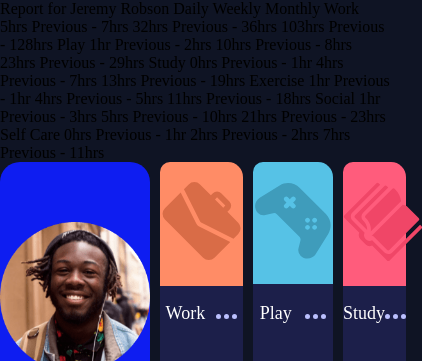
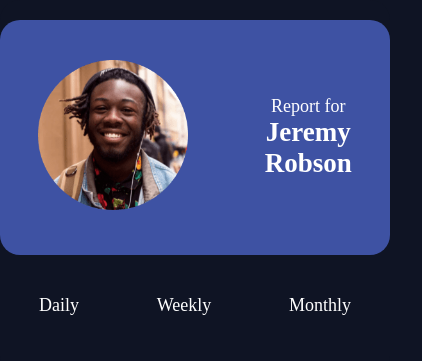
Before and after one commit to samuelkamotho92/Tracking-Dashboard, a plain HTML site: page index.html in a window 390 px wide. Shown: the top 361 px of the page, 422 px wide, since content can reach past the window. Drawn offline with Linux system fonts and the light colour scheme.

Commit message:
added responsiveness

```diff
--- a/index.css
+++ b/index.css
@@ -23,20 +23,29 @@ body{
 .divContent{
   background-color:  hsl(235, 46%, 20%);
   border-radius: 10px 10px 0px 0px;
+  z-index: 1;
 }
 .divContent:hover{
     background-color: hsl(235, 45%, 61%);
+    cursor: pointer;
 }
 .itemContent{
     display: flex;
     flex-direction: column;
     align-items: center;
     justify-content: center;
+    border-radius: 10px;
+    background-color:hsl(228, 45%, 44%);
 }
 .item-1{
 grid-row: 1/3;
 grid-column: 1/1;
-background-color:  hsl(236, 100%, 87%);
+background-color: hsl(226, 43%, 10%);
+}
+.daysWeek{
+    display: grid;
+    align-items: center;
+    justify-content: flex-start;
 }
 
 .item-2{
@@ -58,6 +67,9 @@ background-color:  hsl(236, 100%, 87%);
 }
 .title span{
     color: white;
+}
+.top-banner svg , .divContent svg{
+    cursor: pointer;
 }
 
 /* .item-2 .content{
@@ -125,3 +137,21 @@ border-radius: 10px;
     position: absolute;
     width: 100%;
 }
+
+@media only screen  and (max-width:768px){
+    .jeremyReport{
+        grid-template-columns: auto;
+        grid-template-rows: auto auto auto auto auto auto auto;
+    }
+    .itemContent{
+        display: flex;
+        flex-direction: row;
+        align-items: center;
+        justify-content: space-around;
+    }
+    .daysWeek{
+        display: flex;
+        align-items: center;
+        justify-content: space-around;
+    }
+}
--- a/index.html
+++ b/index.html
@@ -15,79 +15,24 @@
   </style>
 </head>
 <body>
-
-  Report for
-  Jeremy Robson
-
-  Daily
-  Weekly
-  Monthly
-
-  Work
-  5hrs <!-- daily -->
-  Previous - 7hrs <!-- daily -->
-  32hrs <!-- weekly -->
-  Previous - 36hrs <!-- weekly -->
-  103hrs <!-- monthly -->
-  Previous - 128hrs <!-- monthly -->
-
-  Play
-  1hr <!-- daily -->
-  Previous - 2hrs <!-- daily -->
-  10hrs <!-- weekly -->
-  Previous - 8hrs <!-- weekly -->
-  23hrs <!-- monthly -->
-  Previous - 29hrs <!-- monthly -->
-
-  Study
-  0hrs <!-- daily -->
-  Previous - 1hr <!-- daily -->
-  4hrs <!-- weekly -->
-  Previous - 7hrs <!-- weekly -->
-  13hrs <!-- monthly -->
-  Previous - 19hrs <!-- monthly -->
-
-  Exercise
-  1hr <!-- daily -->
-  Previous - 1hr <!-- daily -->
-  4hrs <!-- weekly<-->
-  Previous - 5hrs <!-- weekly -->
-  11hrs <!-- monthly -->
-  Previous - 18hrs <!-- monthly -->
-
-  Social
-  1hr <!-- daily -->
-  Previous - 3hrs <!-- daily -->
-  5hrs <!-- weekly -->
-  Previous - 10hrs <!-- weekly -->
-  21hrs <!-- monthly -->
-  Previous - 23hrs <!-- monthly -->
-
-  Self Care
-  0hrs <!-- daily -->
-  Previous - 1hr <!-- daily -->
-  2hrs <!-- weekly -->
-  Previous - 2hrs <!-- weekly -->
-  7hrs <!-- monthly -->
-  Previous - 11hrs <!-- monthly -->
 <div class="jeremyReport">
-<div class="item-1" style="background-color:hsl(236, 89%, 50%)">
+<div class="item-1">
   <div class="itemContent">
     <div class="profile">
     <img src="./images/image-jeremy.png" height="auto" width="150px">
     </div>
     <div class="content">
       <div>
-        <p style="color: white;">Report for <br>
-          <h3 style="color: white;">Jeremy Robson</h3>
+        <p style="color: white;font-size: 18px; text-align: center;">Report for <br>
+          <h2 style="color: white; text-align: center;">Jeremy<br> Robson</h2>
         </p>
       </div>
-    <!-- <div class="contentDates">
-      <p>Daily</p>
-      <p>Weekly</p>
-      <p>Monthly</p>
-    </div> -->
     </div>
+  </div>
+  <div class="daysWeek" style="text-align: center;color: white;">
+    <div>Daily</div>
+    <div>Weekly</div>
+    <div>Monthly</div>
   </div>
 </div>
 <div class="item-2">
@@ -95,9 +40,6 @@
     <svg width="79" height="79" xmlns="http://www.w3.org/2000/svg"><path d="m18.687 10.43 15.464 30.906c.31.682.743 1.322 1.3 1.88.558.557 1.198.99 1.714 1.217L68.237 59.98 52.484 75.732a8.025 8.025 0 0 1-11.355 0L2.934 37.538a8.025 8.025 0 0 1 0-11.356L18.687 10.43Zm19.345-7.99 10.839 10.838 2.065-2.064a5.845 5.845 0 0 1 8.258 0l8.258 8.259a5.845 5.845 0 0 1 0 8.258l-2.064 2.064 10.839 10.84a8.025 8.025 0 0 1 0 11.355l-4.728 4.728L39.126 40.53a1.963 1.963 0 0 1-.578-.413 1.963 1.963 0 0 1-.413-.578L21.95 7.168l4.728-4.728a8.025 8.025 0 0 1 11.355 0Zm17.033 12.903-2.064 2.065 8.258 8.258 2.064-2.064-8.258-8.259Z" fill="#D96C47" fill-rule="nonzero"/></svg>
   </div>
   <div class="divContent">
-    <div>
-      Work
-    </div>
       <div class="title">
         <div>
           <span class="">Work</span>
@@ -115,9 +57,6 @@
     <svg width="76" height="77" xmlns="http://www.w3.org/2000/svg"><path d="m60.91 71.846 12.314-19.892c3.317-5.36 3.78-13.818-2.31-19.908l-26.36-26.36c-4.457-4.457-12.586-6.843-19.908-2.31L4.753 15.69c-5.4 3.343-6.275 10.854-1.779 15.35a7.773 7.773 0 0 0 7.346 2.035l7.783-1.945a3.947 3.947 0 0 1 3.731 1.033l22.602 22.602c.97.97 1.367 2.4 1.033 3.732l-1.945 7.782a7.775 7.775 0 0 0 2.037 7.349c4.49 4.49 12.003 3.624 15.349-1.782Zm-24.227-46.12-1.891-1.892-1.892 1.892a2.342 2.342 0 0 1-3.312-3.312l1.892-1.892-1.892-1.891a2.342 2.342 0 0 1 3.312-3.312l1.892 1.891 1.891-1.891a2.342 2.342 0 0 1 3.312 3.312l-1.891 1.891 1.891 1.892a2.342 2.342 0 0 1-3.312 3.312Zm14.19 14.19a2.343 2.343 0 1 1 3.315-3.312 2.343 2.343 0 0 1-3.314 3.312Zm0 7.096a2.343 2.343 0 0 1 3.313-3.312 2.343 2.343 0 0 1-3.312 3.312Zm7.096-7.095a2.343 2.343 0 1 1 3.312 0 2.343 2.343 0 0 1-3.312 0Zm0 7.095a2.343 2.343 0 0 1 3.312-3.312 2.343 2.343 0 0 1-3.312 3.312Z" fill="#3F9CBB" fill-rule="nonzero"/></svg>
   </div>
   <div class="divContent">
-    <div>
-      Work
-    </div>
       <div class="title">
         <div>
           <span class="">Play</span>
@@ -134,9 +73,6 @@
   <div class="top-banner">
     <svg width="79" height="79" xmlns="http://www.w3.org/2000/svg"><path d="M33.227 1.495a1.87 1.87 0 0 1 2.646 0l1.323 1.323-27.78 27.78c-2.189 2.189-2.1 5.837.088 8.026l12.132 12.132a5.624 5.624 0 0 0 1.096 6.388 5.624 5.624 0 0 0 6.389 1.097l12.132 12.132c2.188 2.188 5.837 2.276 8.025.088l27.78-27.78 1.323 1.322a1.87 1.87 0 0 1 0 2.646L46.632 78.4a1.87 1.87 0 0 1-2.645 0L29.12 63.531a5.624 5.624 0 0 1-6.389-1.097l-5.291-5.291a5.624 5.624 0 0 1-1.097-6.388L1.478 35.89a1.87 1.87 0 0 1 0-2.646ZM59.74 22.783c1.948.27 3.83 1.117 5.325 2.612l10.583 10.583a1.87 1.87 0 0 1 0 2.646L46.544 67.727a1.87 1.87 0 0 1-2.646 0L30.67 54.498a1.872 1.872 0 0 0-2.646 0ZM49.19 6.875a1.87 1.87 0 0 1 2.647 0c4.489 4.489 5.877 8.98 6.178 12.342L27.67 49.56c.349-1.527 1.181-7.463-4.938-13.582a1.87 1.87 0 0 1 0-2.646Zm-7.936-2.646a1.87 1.87 0 0 1 2.645 0l1.323 1.323-25.134 25.134a5.619 5.619 0 0 0 0 7.938c4.005 4.005 4.2 7.696 4.043 9.335L12.15 35.978a1.87 1.87 0 0 1 0-2.646Z" fill="#F04667" fill-rule="nonzero"/></svg>  </div>
   <div class="divContent">
-    <div>
-      Work
-    </div>
       <div class="title">
         <div>
           <span class="">Study</span>
@@ -154,9 +90,6 @@
     <svg width="81" height="55" xmlns="http://www.w3.org/2000/svg"><path d="m33.357.579 16.447.426c.33.009.645.144.88.38l9.953 9.953a4.946 4.946 0 0 1 1.451 3.311l.514 12.87c.02.503.433.895.937.894l9.595-.05a4.438 4.438 0 0 1 4.437 4.43v.26c0 1.164-.453 2.259-1.277 3.082a4.334 4.334 0 0 1-3.083 1.277h-15.77c-2.347 0-4.393-2.045-4.393-4.393l-.001-8.405-12.05-.009.01 15.17c.001.426-.21.826-.56 1.067l-18.098 12.41c-1.363.849-2.958 1.033-4.426.537a5.147 5.147 0 0 1-1.994-1.237 5.247 5.247 0 0 1-1.193-1.85c-.875-2.293.074-4.934 2.256-6.277l12.303-8.973.252-11.28-13.556.442a1.291 1.291 0 0 1-.957-.377L2.237 11.439c-1-.999-1.55-2.38-1.513-3.792a5.124 5.124 0 0 1 1.714-3.71c2.042-1.84 5.234-1.688 7.267.345l8.576 8.576 29.444-1.635-2.133-2.133-12.263.347a4.434 4.434 0 0 1-3.294-1.28l-.016-.015a4.409 4.409 0 0 1-1.294-3.307c.08-2.347 2.16-4.255 4.632-4.256Zm33.78 11.774c3.025-3.025 7.945-3.025 10.97 0 3.024 3.025 3.024 7.944 0 10.97-3.025 3.024-7.945 3.024-10.97 0-3.024-3.026-3.025-7.945 0-10.97Z" fill="#29BA66" fill-rule="nonzero"/></svg>
  </div>
   <div class="divContent">
-    <div>
-      Work
-    </div>
       <div class="title">
         <div>
           <span class="">Exercise</span>
@@ -175,9 +108,6 @@
   <svg width="75" height="100" xmlns="http://www.w3.org/2000/svg"><g fill="#5A1CBB" fill-rule="nonzero"><path d="M45.834 46.627c4.78 4.78 13.1 5.754 19.257-.403 5.2-5.199 5.198-13.657 0-18.855L47.151 9.428C42.335 4.614 34.02 3.7 27.892 9.83c-4.701 4.7-5.151 12.066-1.352 17.277l-6.265 6.265c-1.339 1.339-.317 3.644 1.585 3.533l13.474-.777 10.499 10.499Zm11.404-11.483a2.567 2.567 0 1 1-3.629 3.631 2.567 2.567 0 0 1 3.63-3.631ZM35.745 20.909a2.567 2.567 0 1 1 3.63-3.629 2.567 2.567 0 0 1-3.63 3.63Zm12.562 5.303a2.567 2.567 0 1 1-3.63 3.63 2.567 2.567 0 0 1 3.63-3.63ZM55.16 63.698 37.219 45.756c-5.198-5.197-13.658-5.197-18.857.001-6.072 6.073-5.26 14.4-.402 19.258l10.499 10.5-.777 13.473c-.11 1.886 2.186 2.931 3.533 1.584l6.265-6.265c5.212 3.8 12.577 3.349 17.277-1.352 6.06-6.059 5.274-14.386.403-19.257ZM25.813 57.24a2.567 2.567 0 1 1 3.63-3.631 2.567 2.567 0 0 1-3.63 3.63Zm8.932 8.931a2.567 2.567 0 1 1 3.63-3.629 2.567 2.567 0 0 1-3.63 3.63Zm8.932 8.933a2.567 2.567 0 1 1 3.63-3.631 2.567 2.567 0 0 1-3.63 3.63Z"/></g></svg>
 </div>
 <div class="divContent">
-  <div>
-    Work
-  </div>
     <div class="title">
       <div>
         <span class="">Social</span>
@@ -195,9 +125,6 @@
   <div class="top-banner">
     <svg width="67" height="67" xmlns="http://www.w3.org/2000/svg"><path d="M.918 50.848c.114 1.723.232 3.5.346 5.336l.003.038.448 6.038c.06.81.412 1.536.951 2.075.54.54 1.266.892 2.075.952l6.038.447.038.003c12.086.755 21.237 1.231 28.95.484 9.007-.873 15.369-3.445 20.02-8.096 8.413-8.413 8.398-21.609-.034-30.041-3.79-3.79-8.959-6.11-14.31-6.526-.415-5.352-2.736-10.52-6.526-14.31C30.484-1.185 17.288-1.2 8.875 7.214-1.295 17.384-.415 30.697.918 50.848ZM21.36 27.122l6.172 6.173 6.16-6.159 6.172 6.173-6.16 6.158 6.173 6.173-6.158 6.158-6.173-6.172-6.158 6.158-6.173-6.172 6.159-6.159-6.173-6.172 6.16-6.159Z" fill="#E6A532" fill-rule="nonzero"/></svg>  </div>
 <div class="divContent">
-  <div>
-    Work
-  </div>
     <div class="title">
       <div>
         <span class="">Self Care</span>
```
